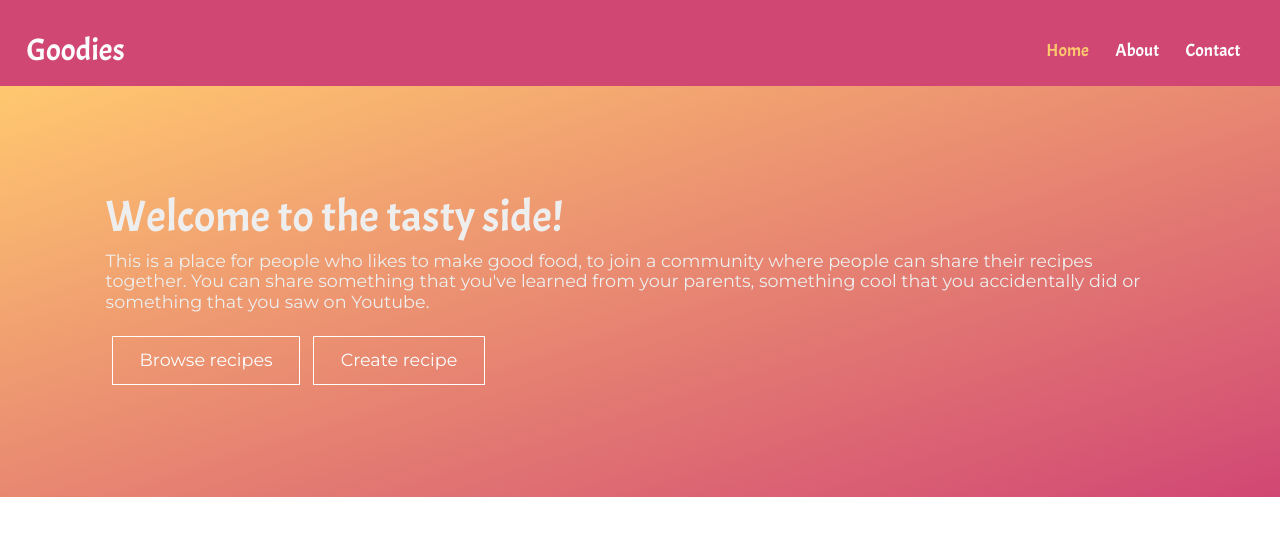
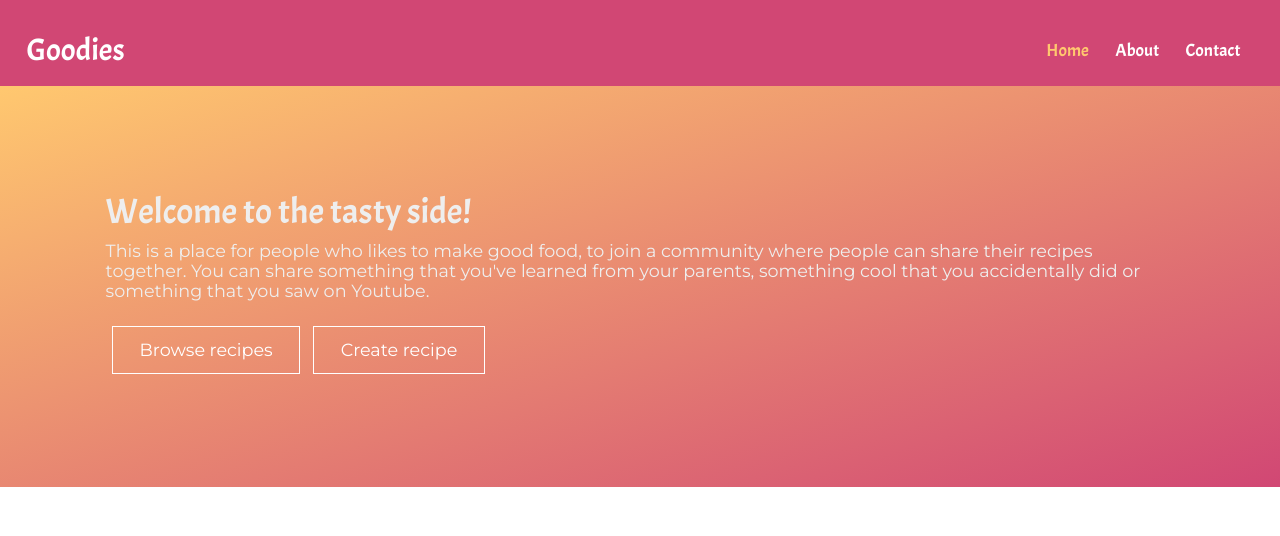
Before and after one commit to DennisSkoko/goodies, a React (Create React App) app in the folder client/: page / in a window 1280 px wide. Shown: the top 536 px of the page. Built offline with nearby package versions, Linux system fonts and the light colour scheme.

Commit message:
Updates the heading for the pages

```diff
--- a/client/src/pages/NotFound.js
+++ b/client/src/pages/NotFound.js
@@ -6,7 +6,7 @@ import Text from '../ui/Text'
 function NotFound () {
   return (
     <FullPageMessage>
-      <Heading centered marginTop>Page not found (;-;)</Heading>
+      <Heading as='h2' centered marginTop>Page not found (;-;)</Heading>
       <Text centered>Sorry but I couldn't find the page you were looking for.</Text>
     </FullPageMessage>
   )
--- a/client/src/pages/Welcome.js
+++ b/client/src/pages/Welcome.js
@@ -8,7 +8,7 @@ import Text from '../ui/Text'
 function Welcome () {
   return (
     <Jumbotron>
-      <Heading inverted>Welcome to the tasty side!</Heading>
+      <Heading as='h2' inverted>Welcome to the tasty side!</Heading>
       <Text inverted>
         This is a place for people who likes to make good food, to join a
         community where people can share their recipes together. You can share
```
